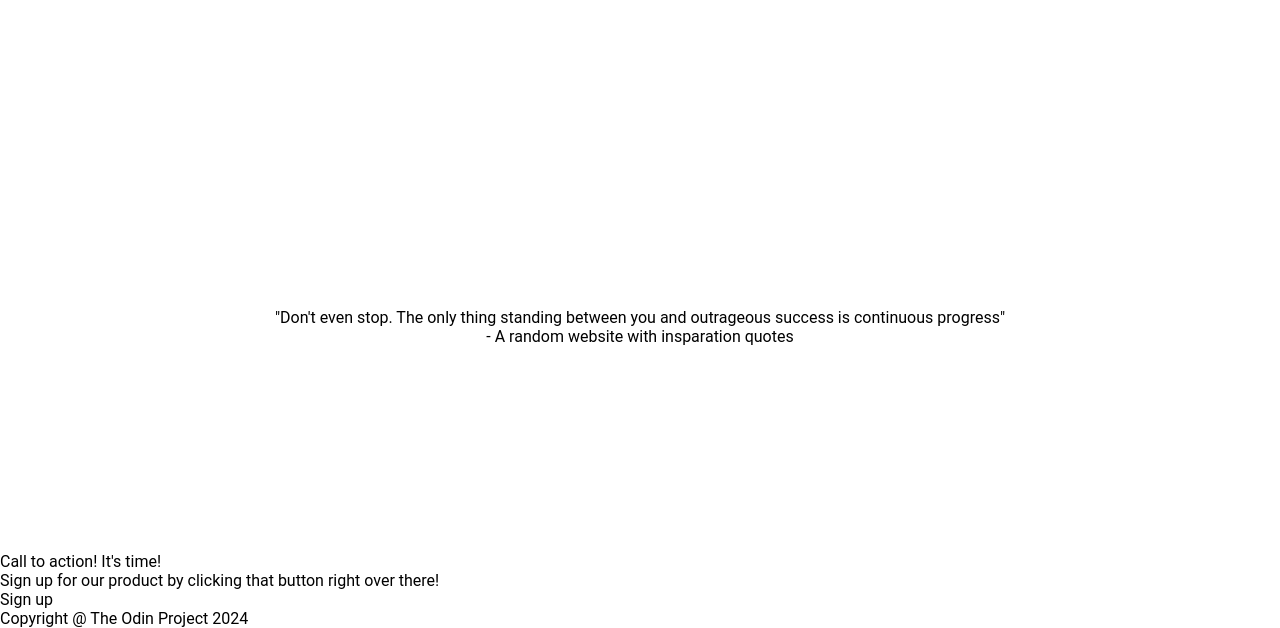
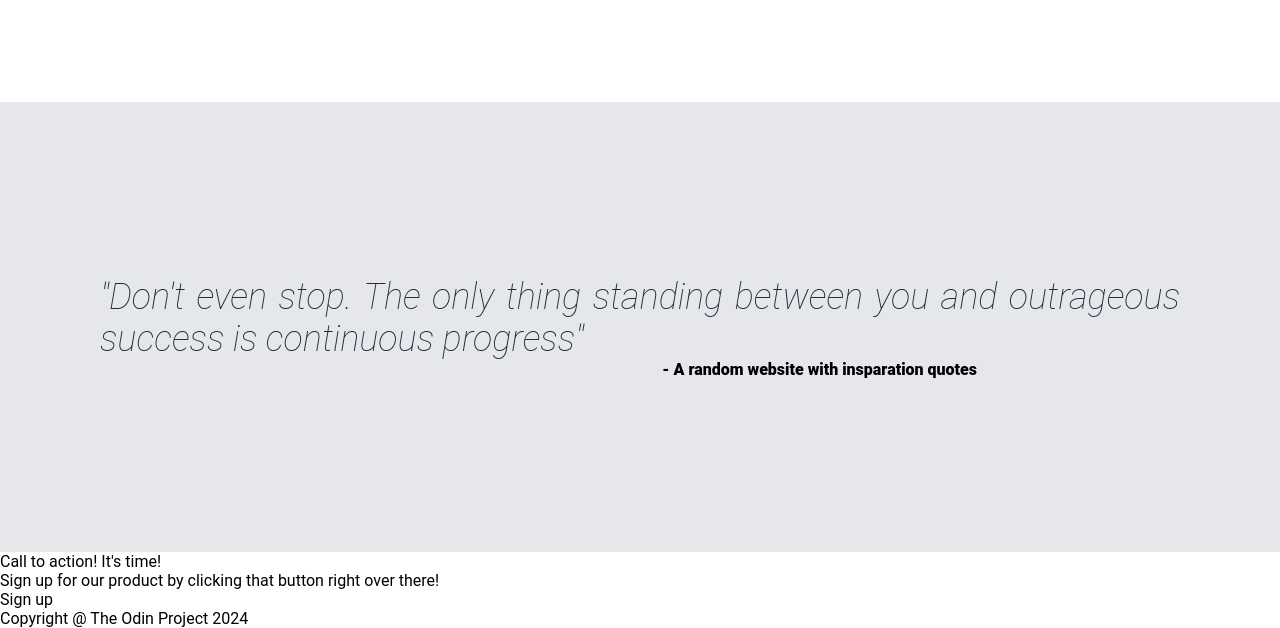
Before and after one commit to adriana-prgds/landing-page, a plain HTML site: page index.html in a window 1280 px wide. Shown: the part 798-1426 px from the top of the page. Drawn offline with Linux system fonts and the light colour scheme.

Commit message:
Add styles to first 3 containers

```diff
--- a/style.css
+++ b/style.css
@@ -9,12 +9,16 @@ body {
     flex-direction: column;
 }
 
+.section-1, .section-2, .section-3 {
+    display: flex;
+    flex-direction: column;
+    height: 450px;
+}
+
+/* SECTION 1 STYLES */
 .section-1 {
     background-color: #1F2937;
     color: white;
-    display: flex;
-    flex-direction: column;
-    height: 450px;
 }
 
 .section-1 .header {
@@ -79,12 +83,10 @@ a {
    font-size: 18px;
 }
 
+/* SECTION 2 STYLES */
 .section-2 {
-    display: flex;
-    flex-direction: column;
     align-items: center;
     justify-content: center;
-    height: 450px;
 }
 
 .section-2 .text {
@@ -120,10 +122,27 @@ a {
     color: #838383;
 }
 
+/* SECTION 3 STYLES */
 .section-3 {
-    display: flex;
-    flex-direction: column;
     align-items: center;
     justify-content: center;
-    height: 450px;
+    background-color: #E5E7EB;
 }
+
+.section-3 .quote {
+    font-size: 36px;
+    font-weight: lighter;
+    font-style: italic;
+    color: #1F2937;
+    text-align: justify;
+    margin: 0px 100px;
+}
+
+.section-3 .quote-origin {
+    display: flex;
+    width: 674px;
+    justify-content: right;
+    font-weight:800
+}
+
+/* SECTION 4 STYLES */
```
